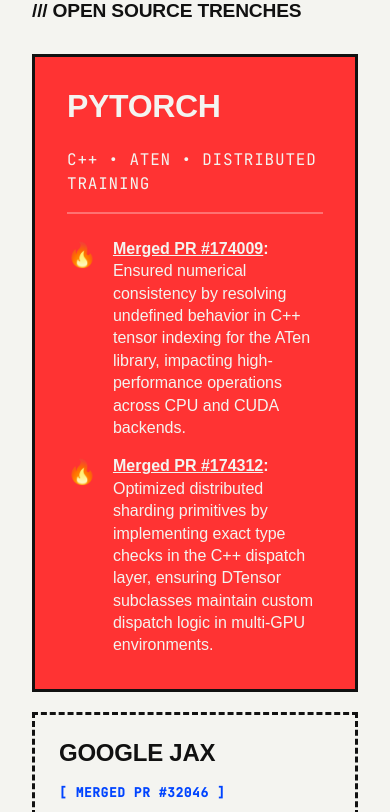
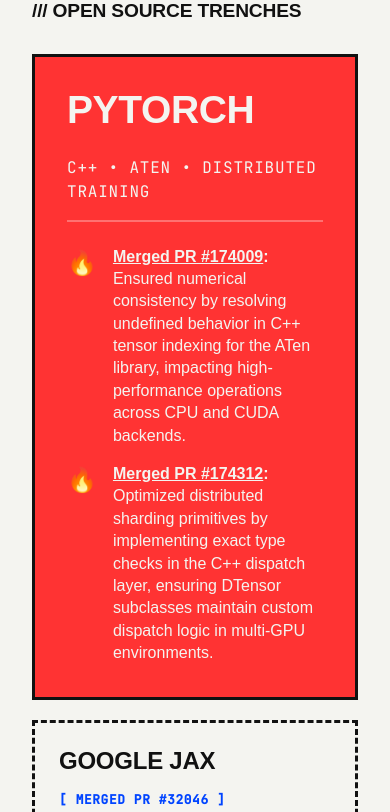
Before and after one commit to tripathiji1312/port-new, a React (Vite) app: page / in a window 390 px wide. Shown: the part 1792-2604 px from the top of the page. Built offline with nearby package versions, Linux system fonts and the light colour scheme; the HTML template or start-up script is replaced by a standard one; a web font is replaced by a local one.

Commit message:
feat: Implement useIsMobile hook for responsive design; update components to utilize hook for mobile detection

```diff
--- a/src/components/About.jsx
+++ b/src/components/About.jsx
@@ -1,8 +1,9 @@
 import React from 'react';
 import { motion } from 'framer-motion';
+import useIsMobile from '../hooks/useIsMobile';
 
 export default function About() {
-  const isMobile = typeof window !== 'undefined' && window.innerWidth < 768;
+  const isMobile = useIsMobile(768);
 
   return (
     <section className="container section-padding border-top" id="about">
@@ -16,7 +17,11 @@
             whileInView={{ opacity: 1, x: 0, y: 0 }}
             viewport={{ once: true, margin: "-100px" }}
             transition={{ duration: 0.8 }}
-            style={{ textTransform: 'none', lineHeight: '1.2', fontSize: isMobile ? '1.5rem' : 'inherit' }}
+            style={{
+              textTransform: 'none',
+              lineHeight: '1.2',
+              ...(isMobile ? { fontSize: '1.5rem' } : {})
+            }}
           >
             Fueled by <span style={{ backgroundColor: 'var(--accent-yellow)', padding: isMobile ? '0 5px' : '0 10px' }}>curiosity</span>, synthetic retrowave beats, and 100% Arabica.
           </motion.h3>
--- a/src/components/Footer.jsx
+++ b/src/components/Footer.jsx
@@ -1,22 +1,30 @@
 import React from 'react';
 import { motion } from 'framer-motion';
+import useIsMobile from '../hooks/useIsMobile';
 
 export default function Footer() {
-  const isMobile = typeof window !== 'undefined' && window.innerWidth < 768;
+  const isMobile = useIsMobile(768);
 
   return (
     <footer className="container section-padding border-top" id="contact" style={{ minHeight: isMobile ? '60vh' : '80vh', display: 'flex', flexDirection: 'column', justifyContent: 'space-between' }}>
       <div>
-        <h2 className="mono" style={{ marginBottom: '1.5rem', fontSize: isMobile ? '1rem' : '1.25rem' }}>/// TERMINATE SESSION</h2>
+        <h2 className="mono" style={{ marginBottom: '1.5rem', fontSize: isMobile ? '1.15rem' : '1.25rem' }}>/// TERMINATE SESSION</h2>
 
         <motion.a
           href="mailto:swarnim.tr@gmail.com"
           className="text-huge"
-          style={{ display: 'block', textTransform: 'uppercase', color: 'var(--accent-red)', fontSize: isMobile ? 'clamp(2rem, 10vw, 4rem)' : 'inherit', lineHeight: isMobile ? '1' : 'inherit' }}
+          style={{
+            display: 'block',
+            textTransform: 'uppercase',
+            color: 'var(--accent-red)',
+            ...(isMobile
+              ? { fontSize: 'clamp(2.85rem, 14vw, 5.5rem)', lineHeight: '0.95' }
+              : {})
+          }}
           whileHover={{ x: isMobile ? 0 : 20, color: isMobile ? 'var(--text-color)' : 'var(--accent-red)' }}
           transition={{ type: 'spring', stiffness: 300 }}
         >
-          LET'S TALK <span style={{ fontFamily: 'var(--font-mono)', fontSize: isMobile ? 'clamp(1.5rem, 8vw, 4rem)' : 'clamp(2rem, 5vw, 5rem)' }}>()</span>
+          LET'S TALK <span style={{ fontFamily: 'var(--font-mono)', fontSize: isMobile ? 'clamp(2rem, 10vw, 4.6rem)' : 'clamp(2rem, 5vw, 5rem)' }}>()</span>
         </motion.a>
       </div>
 
--- a/src/components/Hero.jsx
+++ b/src/components/Hero.jsx
@@ -1,11 +1,12 @@
 import React from 'react';
 import { motion, useScroll, useTransform } from 'framer-motion';
+import useIsMobile from '../hooks/useIsMobile';
 
 export default function Hero() {
   const { scrollY } = useScroll();
   const y1 = useTransform(scrollY, [0, 1000], [0, 300]);
   const y2 = useTransform(scrollY, [0, 1000], [0, -200]);
-  const isMobile = typeof window !== 'undefined' && window.innerWidth < 768;
+  const isMobile = useIsMobile(768);
 
   return (
     <section className="container" style={{
--- a/src/components/Projects.jsx
+++ b/src/components/Projects.jsx
@@ -1,5 +1,6 @@
 import React from 'react';
 import { motion } from 'framer-motion';
+import useIsMobile from '../hooks/useIsMobile';
 
 const projects = [
   {
@@ -48,7 +49,7 @@
 ];
 
 export default function Projects() {
-  const isMobile = typeof window !== 'undefined' && window.innerWidth < 768;
+  const isMobile = useIsMobile(768);
 
   const containerVariants = {
     hidden: { opacity: 0 },
@@ -78,7 +79,15 @@
           whileHover={isMobile ? {} : { y: -5, boxShadow: '0 20px 0px var(--text-color)' }}
         >
           <div style={{ display: 'flex', justifyContent: 'space-between', alignItems: 'center', marginBottom: '1.5rem', flexWrap: 'wrap', gap: '1rem' }}>
-            <h3 className="text-large" style={{ color: 'var(--bg-color)', fontSize: isMobile ? '2rem' : 'inherit' }}>PYTORCH</h3>
+            <h3
+              className="text-large"
+              style={{
+                color: 'var(--bg-color)',
+                ...(isMobile ? { fontSize: 'clamp(2.4rem, 10vw, 3.25rem)' } : {})
+              }}
+            >
+              PYTORCH
+            </h3>
           </div>
           <p className="mono" style={{ fontSize: isMobile ? '1rem' : '1.2rem', marginBottom: '1.5rem', borderBottom: '2px solid rgba(255,255,255,0.3)', paddingBottom: '1rem' }}>C++ • ATen • Distributed Training</p>
 
--- a/src/components/Ricing.jsx
+++ b/src/components/Ricing.jsx
@@ -1,10 +1,11 @@
 import React from 'react';
 import { motion, useScroll, useTransform } from 'framer-motion';
+import useIsMobile from '../hooks/useIsMobile';
 
 export default function Ricing() {
   const { scrollYProgress } = useScroll();
   const yImage = useTransform(scrollYProgress, [0, 1], [0, -100]);
-  const isMobile = typeof window !== 'undefined' && window.innerWidth < 768;
+  const isMobile = useIsMobile(768);
 
   return (
     <section className="container section-padding border-top" id="ricing" style={{ overflow: 'hidden' }}>
@@ -15,8 +16,18 @@
            viewport={{ once: true }}
            transition={{ duration: 0.8 }}
         >
-          <h2 style={{ fontSize: isMobile ? '1rem' : '1.5rem', marginBottom: '1.5rem' }}>/// 04<br/>SYSTEM<br/>CUSTOMIZATION</h2>
-          <h3 className="text-large" style={{ color: 'var(--accent-blue)', marginBottom: '1.5rem', lineHeight: '1', fontSize: isMobile ? '1.75rem' : 'inherit' }}>HYPRLAND &<br/>QUICKSHELL</h3>
+          <h2 style={{ fontSize: isMobile ? '1.25rem' : '1.5rem', marginBottom: '1.5rem' }}>/// 04<br/>SYSTEM<br/>CUSTOMIZATION</h2>
+          <h3
+            className="text-large"
+            style={{
+              color: 'var(--accent-blue)',
+              marginBottom: '1.5rem',
+              lineHeight: '1',
+              ...(isMobile ? { fontSize: 'clamp(2.25rem, 10vw, 3.1rem)' } : {})
+            }}
+          >
+            HYPRLAND &<br/>QUICKSHELL
+          </h3>
           <p style={{ fontSize: isMobile ? '1rem' : '1.3rem', marginBottom: '2rem' }}>
             I don't just write code, I craft my environment. My custom Linux builds leverage Hyprland for incredibly smooth, dynamic tiling and Quickshell for bespoke, performant UI components built entirely from scratch.
           </p>
@@ -45,7 +56,7 @@
         </motion.div>
 
         <motion.div
-          style={{ position: 'relative', width: '100%', aspectRatio: '16/9', border: isMobile ? '3px' : '4px' + ' solid var(--text-color)', overflow: 'hidden', backgroundColor: '#000' }}
+          style={{ position: 'relative', width: '100%', aspectRatio: '16/9', border: isMobile ? '3px solid var(--text-color)' : '4px solid var(--text-color)', overflow: 'hidden', backgroundColor: '#000' }}
           initial={{ opacity: 0, scale: isMobile ? 1 : 0.9, y: isMobile ? 50 : 0 }}
           whileInView={{ opacity: 1, scale: 1, y: 0 }}
           viewport={{ once: true }}
--- /dev/null
+++ b/src/hooks/useIsMobile.js
@@ -0,0 +1,27 @@
+import { useEffect, useState } from 'react';
+
+export default function useIsMobile(breakpoint = 768) {
+  const getIsMobile = () => {
+    if (typeof window === 'undefined') return false;
+    return window.innerWidth < breakpoint;
+  };
+
+  const [isMobile, setIsMobile] = useState(getIsMobile);
+
+  useEffect(() => {
+    const handleResize = () => {
+      setIsMobile(getIsMobile());
+    };
+
+    window.addEventListener('resize', handleResize);
+    window.addEventListener('orientationchange', handleResize);
+    handleResize();
+
+    return () => {
+      window.removeEventListener('resize', handleResize);
+      window.removeEventListener('orientationchange', handleResize);
+    };
+  }, [breakpoint]);
+
+  return isMobile;
+}
--- a/src/style.css
+++ b/src/style.css
@@ -200,8 +200,8 @@
   }
 }
 
-/* Large Mobile + Small Tablet (769px - 1024px) */
-@media (max-width: 1024px) {
+/* Large Mobile + Small Tablet (769px - 900px) */
+@media (max-width: 900px) {
   :root {
     --grid-gap: 1.25rem;
   }
```
